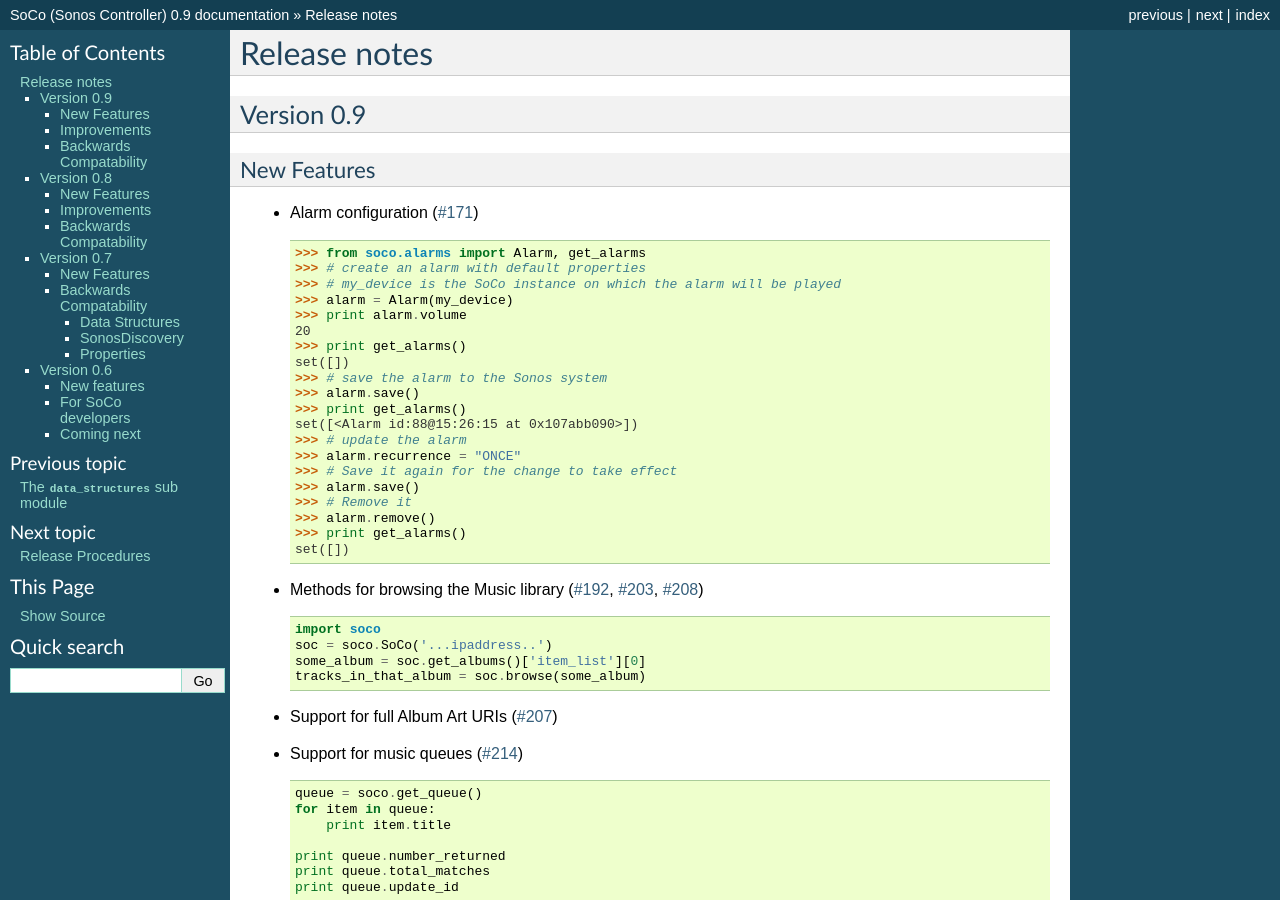
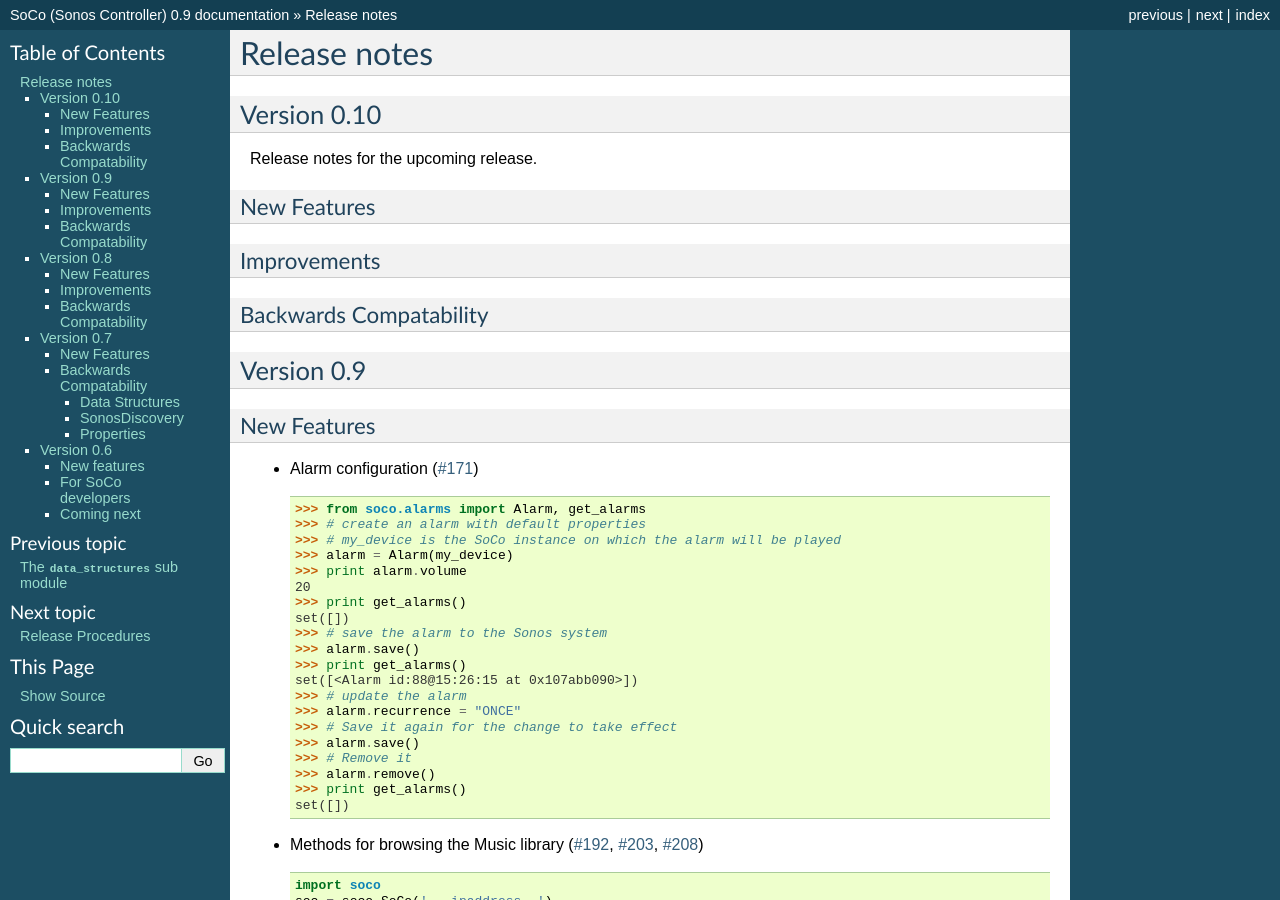
Before and after one commit to SoCo/SoCo, a Sphinx documentation site: the page built from doc/release_notes.rst, in a window 1280 px wide and 900 px high. Built offline with Sphinx 7.4.7, drawn with Linux system fonts in a browser that asks for light colours.

Commit message:
Add release notes for next version

```diff
--- a/doc/release_notes.rst
+++ b/doc/release_notes.rst
@@ -1,5 +1,24 @@
 Release notes
 *************
+
+
+Version 0.10
+============
+
+Release notes for the upcoming release.
+
+New Features
+------------
+
+
+Improvements
+------------
+
+
+Backwards Compatability
+-----------------------
+
+
 
 Version 0.9
 ===========
```
